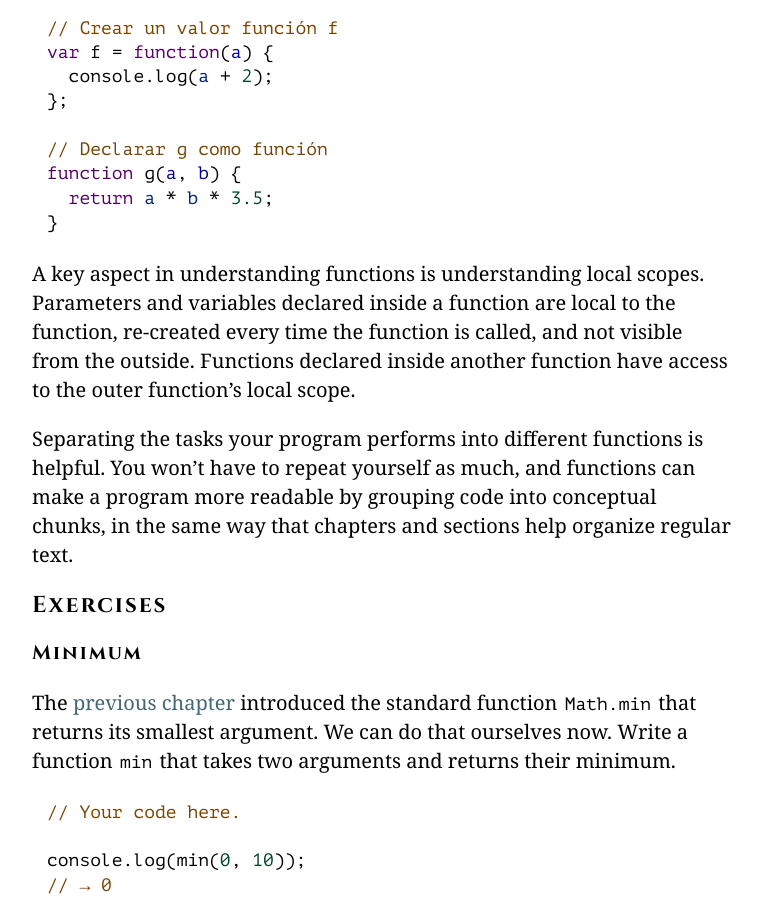
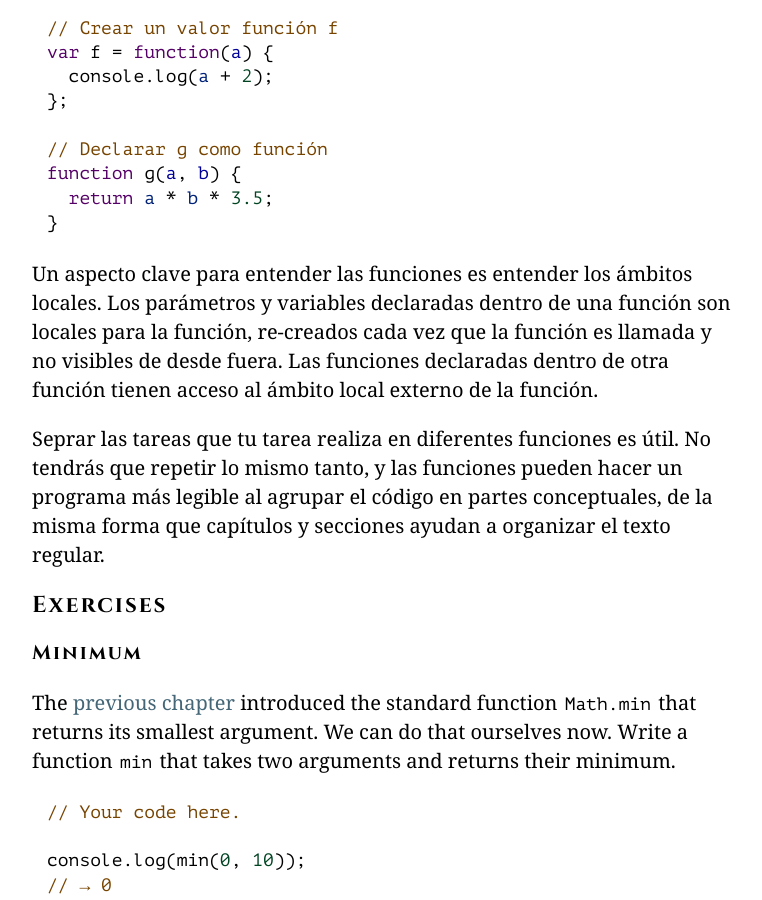
Before and after one commit to hectorip/Eloquent-JavaScript-ES-online, a Jekyll site: the page chapters/03_functions.html, which Jekyll copies as it is, in a window 1280 px wide and 900 px high, scrolled down 19787 px. Shown: the whole window, without its empty margins (258-1020 px from the left). Built offline with Jekyll 4.4.1, drawn with Linux system fonts in a browser that asks for light colours; nearby versions of some CDN libraries; library files that are not in the unit come from our copies.

Commit message:
Conclusión

```diff
--- a/chapters/03_functions.html
+++ b/chapters/03_functions.html
@@ -675,16 +675,15 @@ una variable y darle una función como valor.</p>
 <span class="cm-keyword">function</span> <span class="cm-variable">g</span>(<span class="cm-def">a</span>, <span class="cm-def">b</span>) {
   <span class="cm-keyword">return</span> <span class="cm-variable-2">a</span> <span class="cm-operator">*</span> <span class="cm-variable-2">b</span> <span class="cm-operator">*</span> <span class="cm-number">3.5</span>;
 }</pre>
-<p><a class=p_ident id="p_kjcgm0IFsi" href="#p_kjcgm0IFsi"></a>A key aspect in understanding functions is understanding local scopes.
-Parameters and variables declared inside a function are local to the
-function, re-created every time the function is called, and not visible
-from the outside. Functions declared inside another function have
-access to the outer function&#8217;s local scope.</p>
-<p><a class=p_ident id="p_Iv45OfFBke" href="#p_Iv45OfFBke"></a>Separating the tasks your program performs into different
-functions is helpful. You won&#8217;t have to repeat yourself as much, and
-functions can make a program more readable by grouping code into
-conceptual chunks, in the same way that chapters and sections help
-organize regular text.</p>
+<p><a class=p_ident id="p_QVcdW0CRX9" href="#p_QVcdW0CRX9"></a>Un aspecto clave para entender las funciones es entender los ámbitos
+locales. Los parámetros y variables declaradas dentro de una función son
+locales para la función, re-creados cada vez que la función es llamada y no
+visibles de desde fuera. Las funciones declaradas dentro de otra función
+tienen acceso al ámbito local externo de la función.</p>
+<p><a class=p_ident id="p_1L48G5ONeD" href="#p_1L48G5ONeD"></a>Seprar las tareas que tu tarea realiza en diferentes funciones es útil.
+No tendrás que repetir lo mismo tanto, y las funciones pueden hacer un
+programa más legible al agrupar el código en partes conceptuales, de la misma
+forma que capítulos y secciones ayudan a organizar el texto regular.</p>
 <h2><a class=h_ident id="h_TcUD2vzyMe" href="#h_TcUD2vzyMe"></a>Exercises</h2>
 <h3><a class=h_ident id="h_XTmO7z7MPq" href="#h_XTmO7z7MPq"></a>Minimum</h3>
 <p><a class=p_ident id="p_aW/Uoj4mDd" href="#p_aW/Uoj4mDd"></a>The
```
